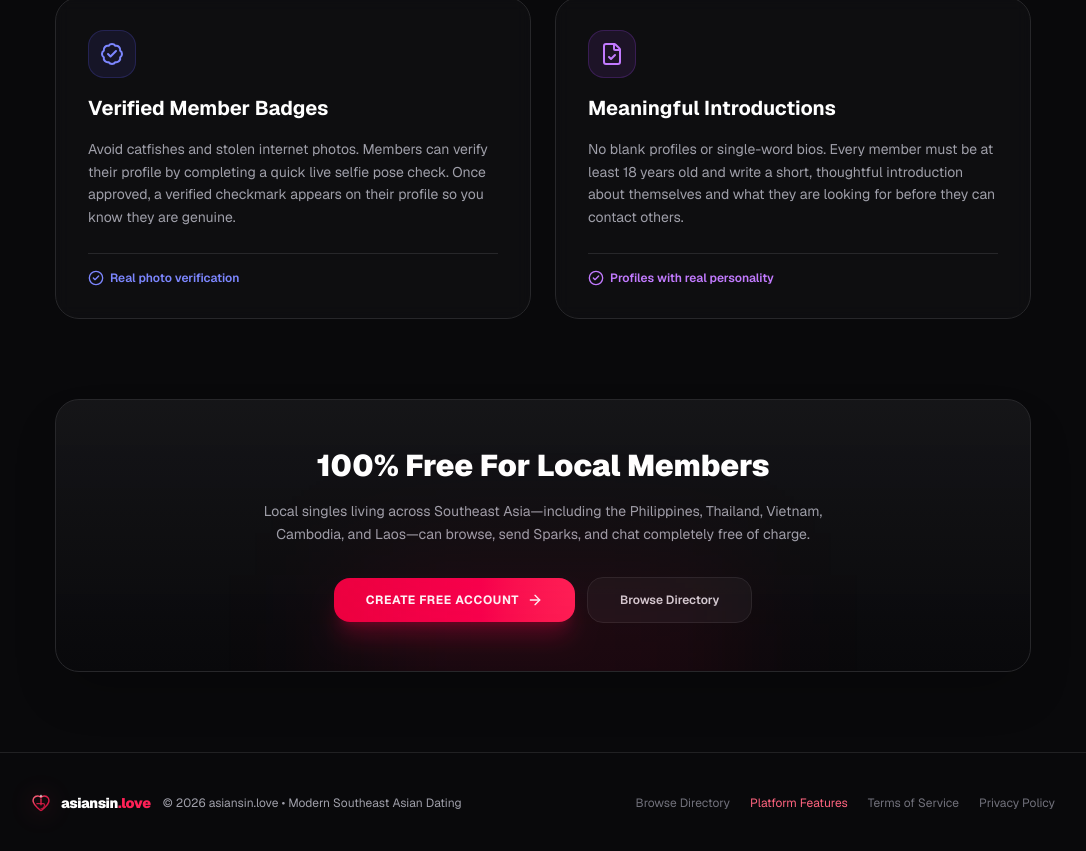
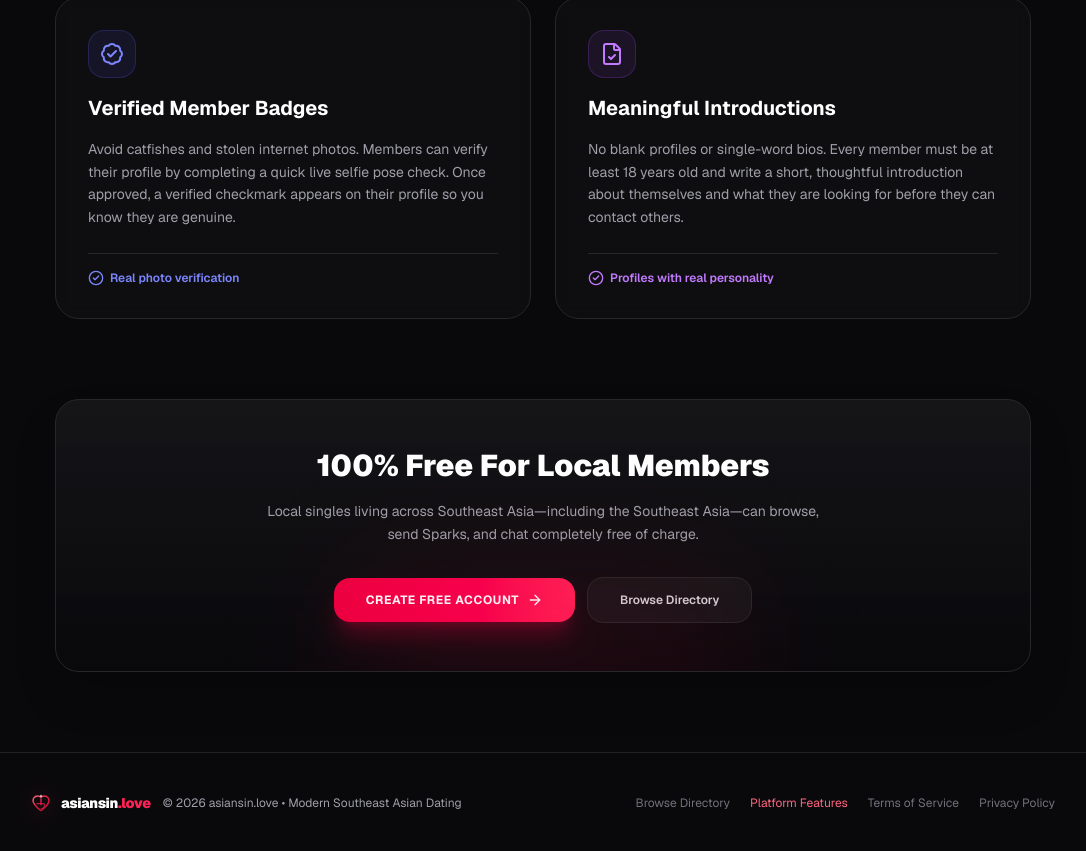
Before and after one commit to sandschristopher-png/asiansin-love, a Next.js app: page /features in a window 1280 px wide. Shown: the part 1140-1991 px from the top of the page, without its empty margins (97-1183 px from the left). Built offline with nearby package versions, Linux system fonts and the light colour scheme.

Commit message:
fix: standardize unified Southeast Asia copy on features page

```diff
--- a/app/features/page.tsx
+++ b/app/features/page.tsx
@@ -176,7 +176,7 @@ export default function FeaturesPage() {
             100% Free For Local Members
           </h2>
           <p className="text-xs sm:text-sm text-zinc-400 max-w-xl mx-auto leading-relaxed">
-            Local singles living across Southeast Asia—including the Philippines, Thailand, Vietnam, Cambodia, and Laos—can browse, send Sparks, and chat completely free of charge.
+            Local singles living across Southeast Asia—including the Southeast Asia—can browse, send Sparks, and chat completely free of charge.
           </p>
           <div className="pt-4 flex flex-col sm:flex-row items-center justify-center gap-3">
             <Link
```
